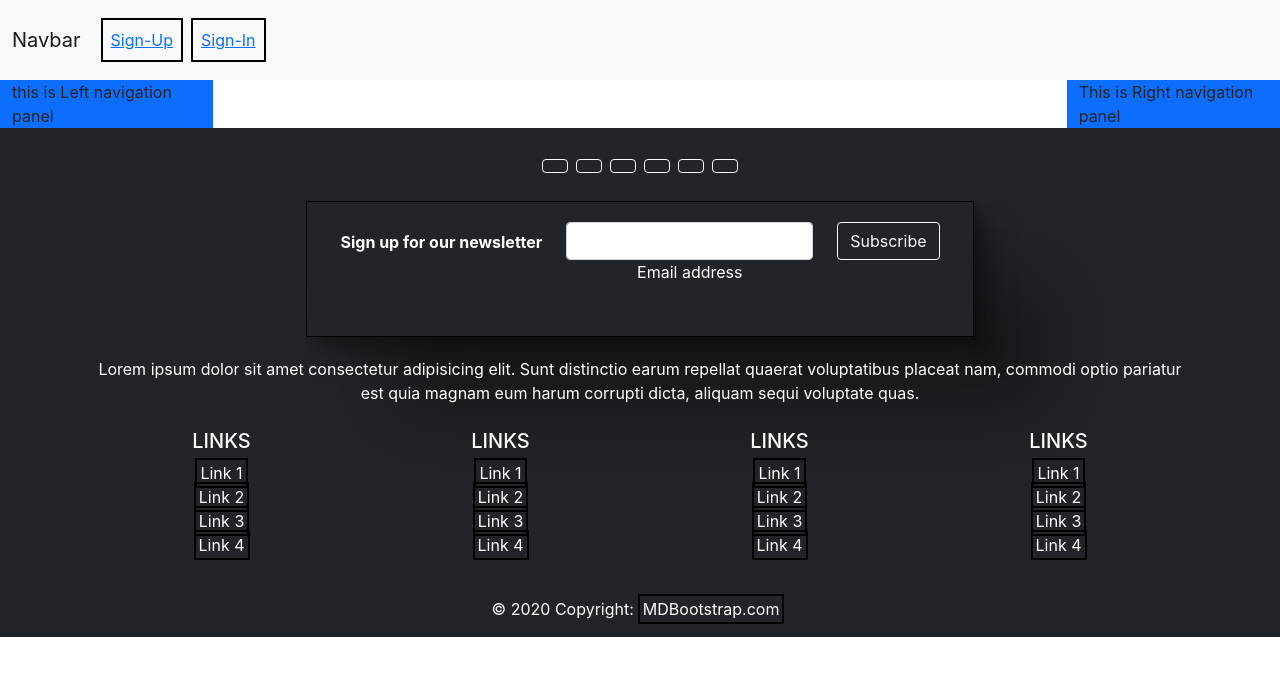
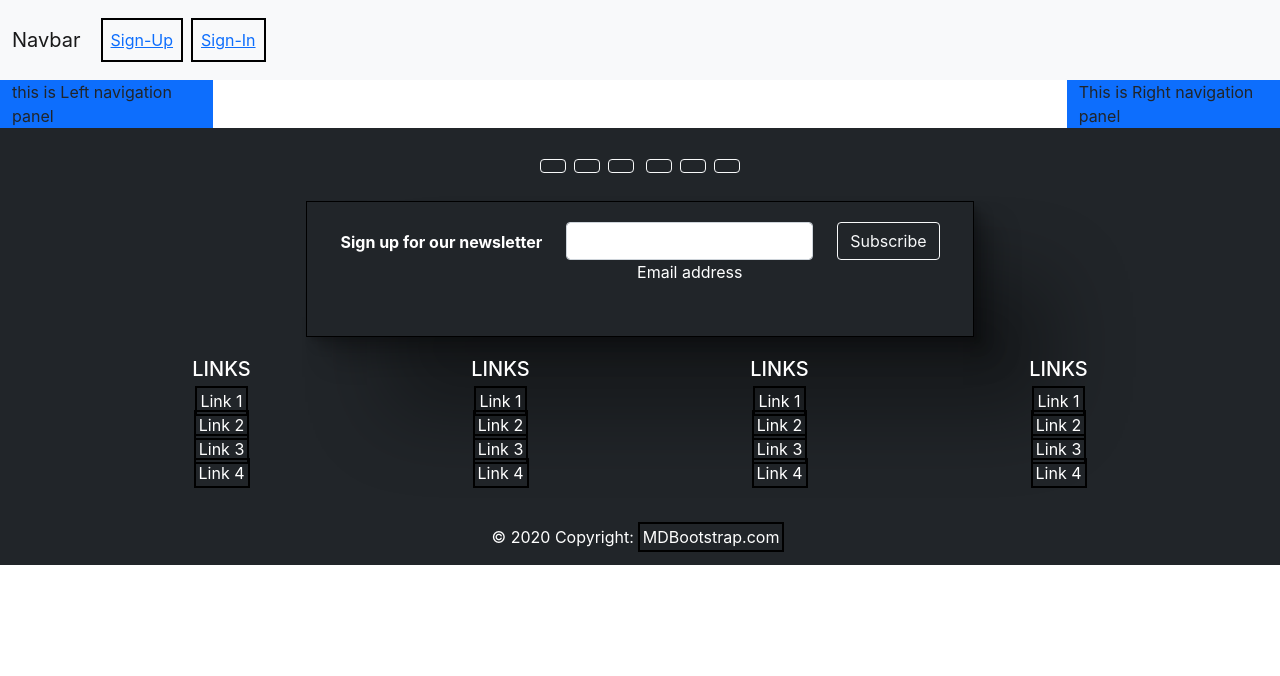
Before and after one commit to saharshg29/Vel-Tech, a React (Create React App) app in the folder client/: page / in a window 1280 px wide. Shown: the top 676 px of the page. Built offline with nearby package versions, Linux system fonts and the light colour scheme.

Commit message:
added footer

```diff
--- a/client/src/App.js
+++ b/client/src/App.js
@@ -9,8 +9,11 @@ import Footer from "./Components/Screen/Footer/Footer";
 function App() {
   return (
     <div className="App">
-      <Navbar />
-      <div className="container-fluid">
+      <div className="sticky-top">
+        <Navbar />
+      </div>
+
+      <div className="container-fluid m">
         <div className="row">
           <div className="col-md bg-primary">
             this is Left navigation panel{" "}
--- a/client/src/Components/Screen/Footer/Footer.jsx
+++ b/client/src/Components/Screen/Footer/Footer.jsx
@@ -1,5 +1,4 @@
 import React from "react";
-
 export default function Footer() {
   return (
     <div>
@@ -11,33 +10,30 @@ export default function Footer() {
               href="#!"
               role="button"
             >
-              <i className="fab fa-facebook-f"></i>
+              <i class="bi bi-facebook"></i>{" "}
             </span>
-
             <span
               className="btn btn-outline-light btn-floating m-1"
               href="#!"
               role="button"
             >
-              <i className="fab fa-twitter"></i>
+              <i class="bi bi-twitter"></i>
             </span>
-
             <span
               className="btn btn-outline-light btn-floating m-1"
               href="#!"
               role="button"
             >
-              <i className="fab fa-google"></i>
+              <i class="bi bi-google"></i>{" "}
             </span>
-
+            <i class="bi bi-instagram"></i>{" "}
             <span
               className="btn btn-outline-light btn-floating m-1"
               href="#!"
               role="button"
             >
-              <i className="fab fa-instagram"></i>
+              <i class="bi bi-instagram"></i>{" "}
             </span>
-
             <span
               className="btn btn-outline-light btn-floating m-1"
               href="#!"
@@ -45,7 +41,6 @@ export default function Footer() {
             >
               <i className="fab fa-linkedin-in"></i>
             </span>
-
             <span
               className="btn btn-outline-light btn-floating m-1"
               href="#!"
@@ -84,15 +79,6 @@ export default function Footer() {
                 </div>
               </div>
             </form>
-          </section>
-
-          <section className="mb-4">
-            <p>
-              Lorem ipsum dolor sit amet consectetur adipisicing elit. Sunt
-              distinctio earum repellat quaerat voluptatibus placeat nam,
-              commodi optio pariatur est quia magnam eum harum corrupti dicta,
-              aliquam sequi voluptate quas.
-            </p>
           </section>
 
           <section className="">
```
Also changed, not shown: 1 other file (tests, documents, lock files or other folders).
